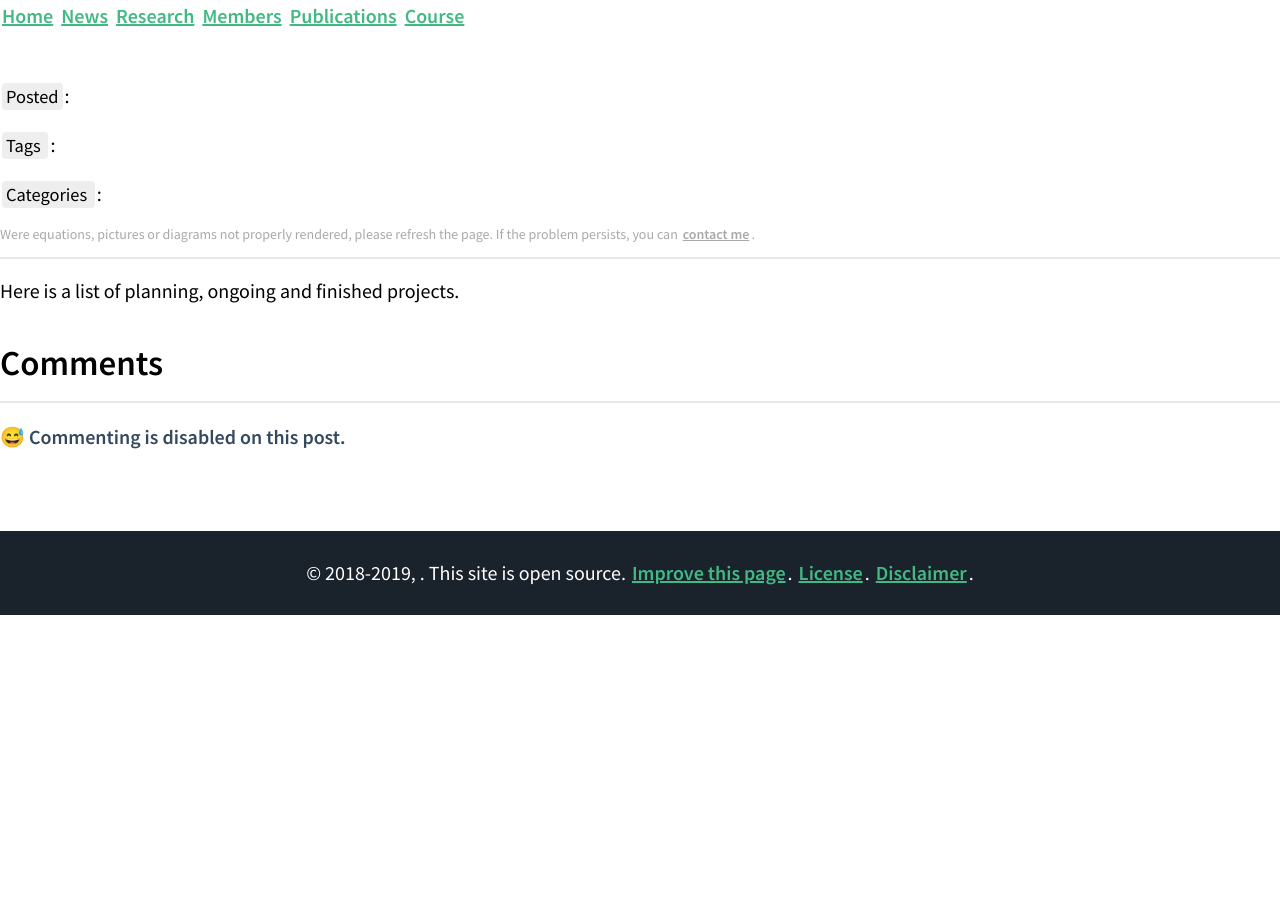
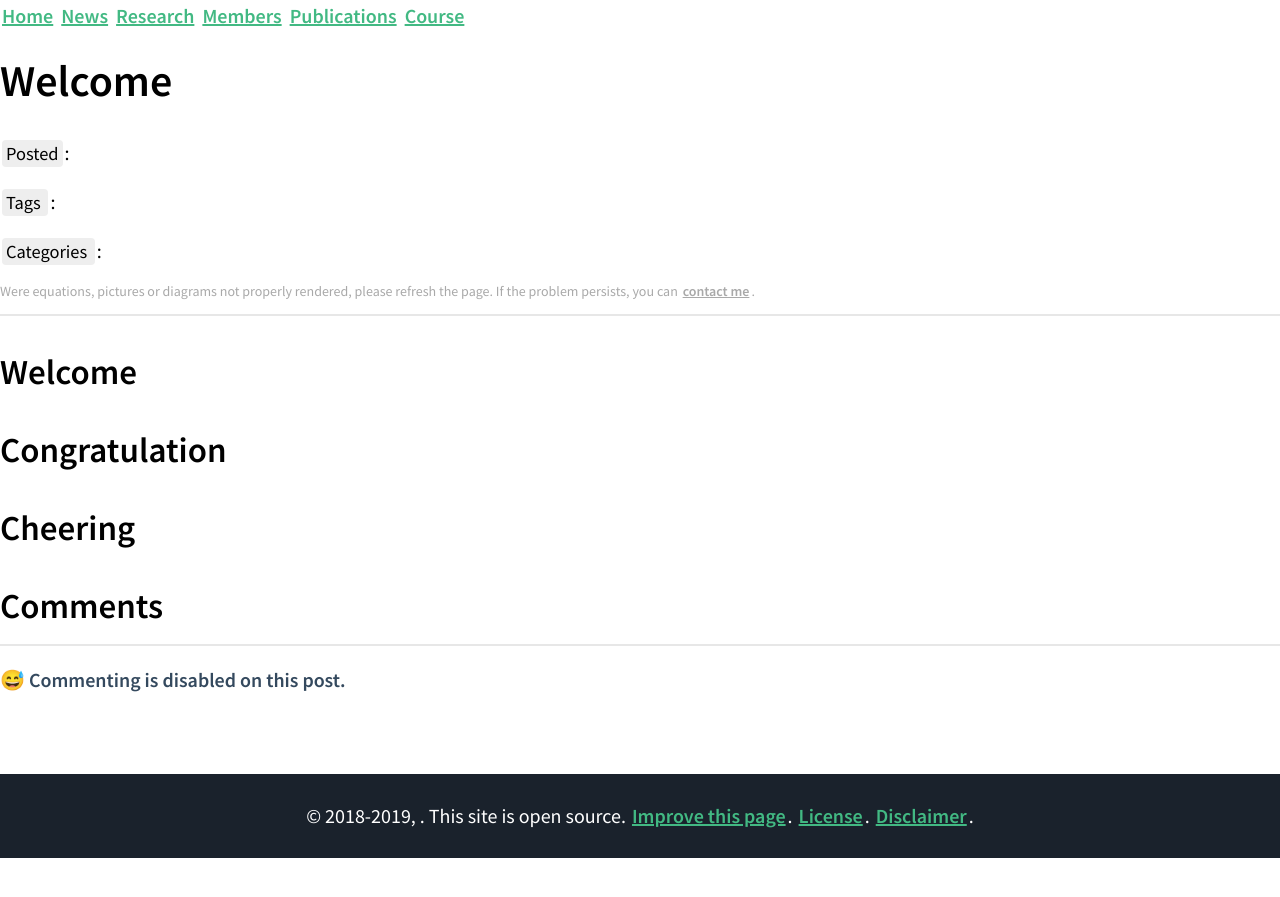
Before and after one commit to yk-liu/PointingToTheMoon, a Jekyll site: the page built from news/index.md, in a window 1280 px wide. Shown: the top 897 px of the page. Built offline with Jekyll 4.4.1, drawn with Linux system fonts in a browser that asks for light colours; our own code applies the rules of GitHub Pages for plain Markdown files.

Commit message:
Update index.md

```diff
--- a/news/index.md
+++ b/news/index.md
@@ -2,4 +2,8 @@
 layout: default
 ---
 
-Here is a list of planning, ongoing and finished projects.
+## Welcome
+
+## Congratulation
+
+## Cheering
```
